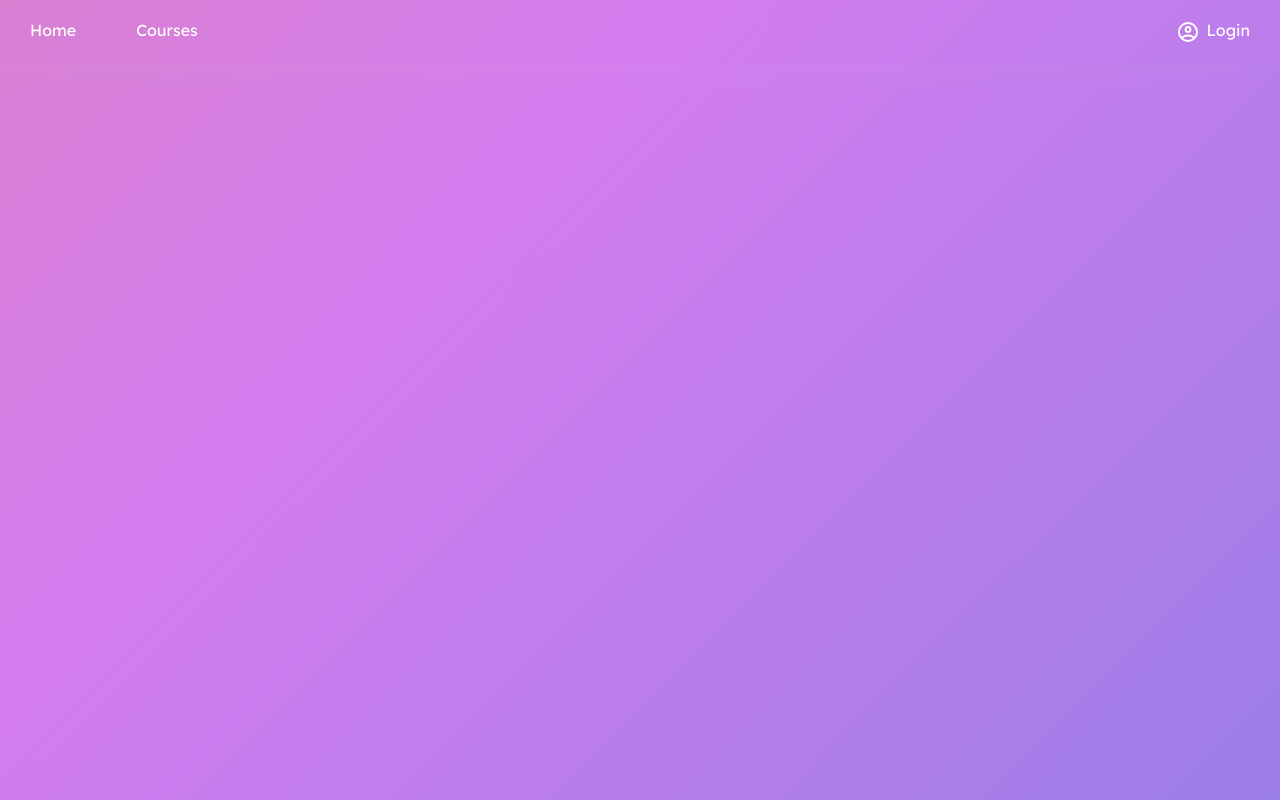
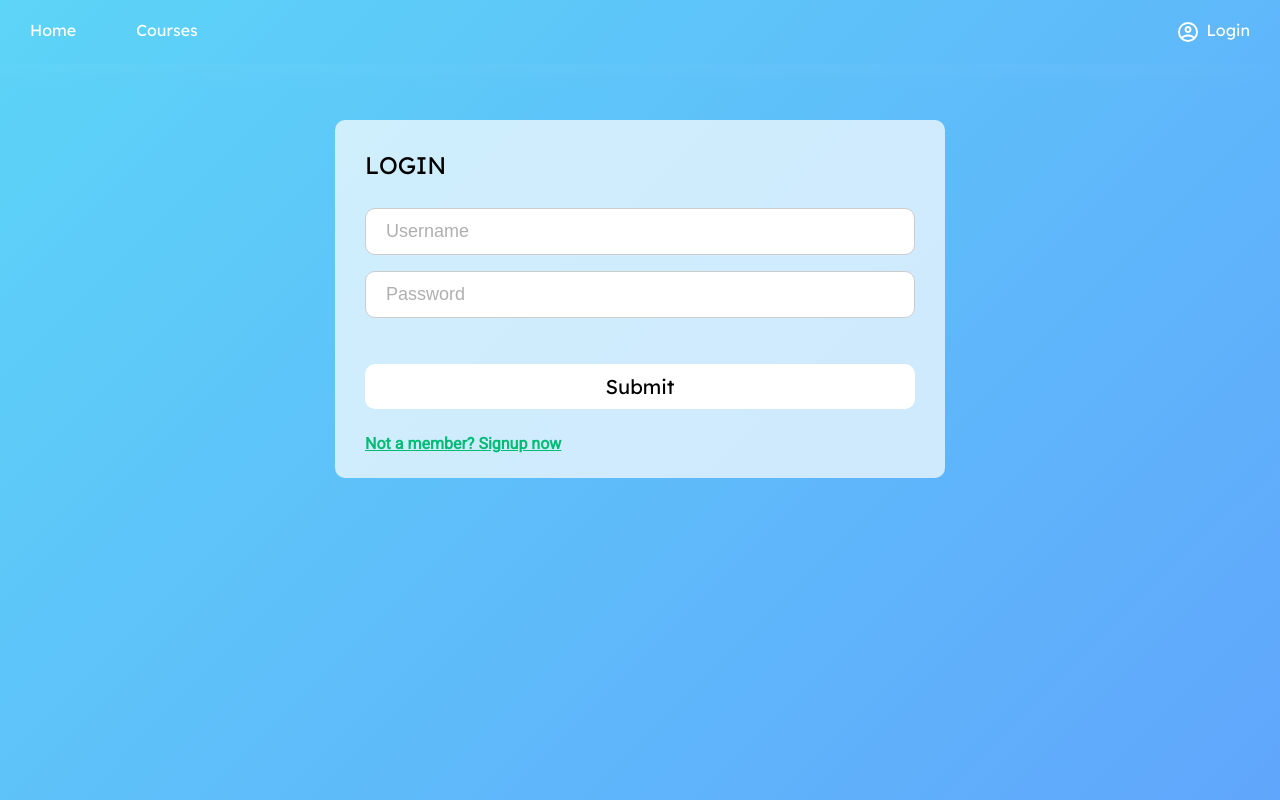
Before and after one commit to mindtrails/frontend, a React (Create React App) app: page /login in a window 1280 px wide. Built offline with nearby package versions, Linux system fonts and the light colour scheme.

Commit message:
register and login forms pages and design

```diff
--- a/src/app/pages/homepage/Homepage.css
+++ b/src/app/pages/homepage/Homepage.css
@@ -4,7 +4,7 @@
     height: 100vh;
     width: 100vw;
 
-    background: linear-gradient(-45deg, #002fca9c, #bf3ce7ab, #d53e239a, #6a39b998);
+    background: linear-gradient(-45deg, #003cff9c, #0ad6f1ab, #009c279a);
     background-size: 400% 400%;
     animation: gradient 15s ease infinite;
 
@@ -21,7 +21,7 @@
 
     position: absolute;
     display: inline-flex;
-    flex-wrap: nowrap;
+    flex-wrap: wrap;
 
     font-size: 60px;
     font-weight: bold;
@@ -41,7 +41,7 @@
 .homepageButton {
     position: absolute;
     background-color: #ffffff;
-    top: 50vh;
+    bottom: -10vh;
 
     border: none;
     color: rgb(0, 0, 0);
--- a/src/app/pages/homepage/Homepage.tsx
+++ b/src/app/pages/homepage/Homepage.tsx
@@ -17,8 +17,6 @@ const Homepage = () => {
                     <Icon size={8} path={mdiGraphOutline} rotate={15}></Icon>
                     <span className="logoContainerSpans">MindTrails</span>
                     <span className="logoContainerSpans">Learning</span>
-                </div>
-
                     <button
                         className="homepageButton"
                         type="button"
@@ -28,6 +26,7 @@ const Homepage = () => {
                     </button>
                 </div>
             </div>
+        </div>
     );
 };
 
--- a/src/app/pages/login/Login.css
+++ b/src/app/pages/login/Login.css
@@ -0,0 +1,113 @@
+.loginRegisterForm {
+    background: rgba(255, 255, 255, 0.7);
+
+    padding: 30px;
+    padding-bottom: 50px;
+
+    border-radius: 10px ;
+
+    /* height: 500px; */
+    width: 550px;
+
+    position: absolute;
+    top: 15vh;
+
+}
+
+.registerInstead {
+
+    position: relative;
+
+    width: 100%;
+    text-align: center;
+
+    bottom: -25px;
+    margin: auto;
+    left: 0;
+    height: 40px;
+}
+
+.loginRegisterFormTitle {
+    font-size: 24px;
+    margin: 0 0 20px 0;
+
+    font-family: 'Lexend', sans-serif;
+
+}
+
+.loginRegisterForm  input[type=text], input[type=password], input[type=email], select {
+    width: 100%;
+    padding: 12px 20px;
+    margin: 8px 0;
+    display: inline-block;
+    border: 1px solid #ccc;
+    border-radius: 10px;
+    box-sizing: border-box;
+
+    font-size: 18px;
+
+
+
+    /* font-family: 'Roboto', sans-serif; */
+
+}
+  /* .loginRegisterForm  input[type=password], select {
+    width: 100%;
+    padding: 12px 20px;
+    margin: 8px 0;
+    display: inline-block;
+    border: 1px solid #ccc;
+    border-radius: 4px;
+    box-sizing: border-box;
+  } */
+
+
+  .loginRegisterForm  input[type=submit] {
+    background-color: #ffffff;
+    /* bottom: -10vh; */
+
+    width: 100%;
+
+    border: none;
+    color: rgb(0, 0, 0);
+    /* padding: 15px 32px; */
+    text-align: center;
+    text-decoration: none;
+    display: inline-block;
+    font-size: 20px;
+    padding: 10px 0px;
+    margin: 38px 0 0px 0;
+
+    border-radius: 10px;
+
+
+    transition-duration: 0.4s;
+
+    font-family: 'Lexend', sans-serif;
+  }
+
+  .loginRegisterForm input[type=submit]:hover {
+    box-shadow:  -3px 3px 42px #d5d5d546,
+    3px -3px 42px #ebebeb2f;
+
+    /* margin-top: 6px; */
+    transition-duration: 0.4s;
+
+  }
+
+  form a,form a:visited {
+    color: rgb(0, 187, 115);
+    font-weight: bold;
+  }
+
+  ::placeholder { /* Chrome, Firefox, Opera, Safari 10.1+ */
+    color: rgba(102, 102, 102, 0.521);
+  }
+
+  :-ms-input-placeholder { /* Internet Explorer 10-11 */
+    color: rgba(102, 102, 102, 0.521);
+  }
+
+  ::-ms-input-placeholder { /* Microsoft Edge */
+    color: rgba(102, 102, 102, 0.521);
+  }
--- a/src/app/pages/login/Login.tsx
+++ b/src/app/pages/login/Login.tsx
@@ -10,7 +10,17 @@ const Login = () => {
         <div className="homepageContainer">
             <Navbar></Navbar>
 
-            <div className="pageContainer"></div>
+            <div className="pageContainer">
+                <form className="loginRegisterForm">
+                    <div className="loginRegisterFormTitle">LOGIN</div>
+                    <input type="text" placeholder="Username" />
+                    <input type="password" placeholder="Password" />
+                    <input type="submit"></input>
+                    <a href="/register" className="registerInstead">
+                        Not a member? Signup now
+                    </a>
+                </form>
+            </div>
         </div>
     );
 };
--- a/src/app/pages/register/Register.tsx
+++ b/src/app/pages/register/Register.tsx
@@ -10,7 +10,19 @@ const Register = () => {
         <div className="homepageContainer">
             <Navbar></Navbar>
 
-            <div className="pageContainer"></div>
+            <div className="pageContainer">
+                <form className="loginRegisterForm">
+                    <div className="loginRegisterFormTitle">CREATE ACCOUNT</div>
+                    <input type="text" placeholder="Username" />
+                    <input type="email" placeholder="Email" />
+                    <input type="password" placeholder="Password" />
+                    <input type="password" placeholder="Confirm Password" />
+                    <input type="submit"></input>
+                    <a href="/login" className="registerInstead">
+                        Already a member? Sign in
+                    </a>
+                </form>
+            </div>
         </div>
     );
 };
--- a/src/index.css
+++ b/src/index.css
@@ -31,3 +31,7 @@ button {
           user-select: none; /* Non-prefixed version, currently
                                 supported by Chrome, Edge, Opera and Firefox */
 }
+
+textarea:focus, input:focus{
+  outline: none;
+}
```
Lines whose indentation alone changed are shown as unchanged.
